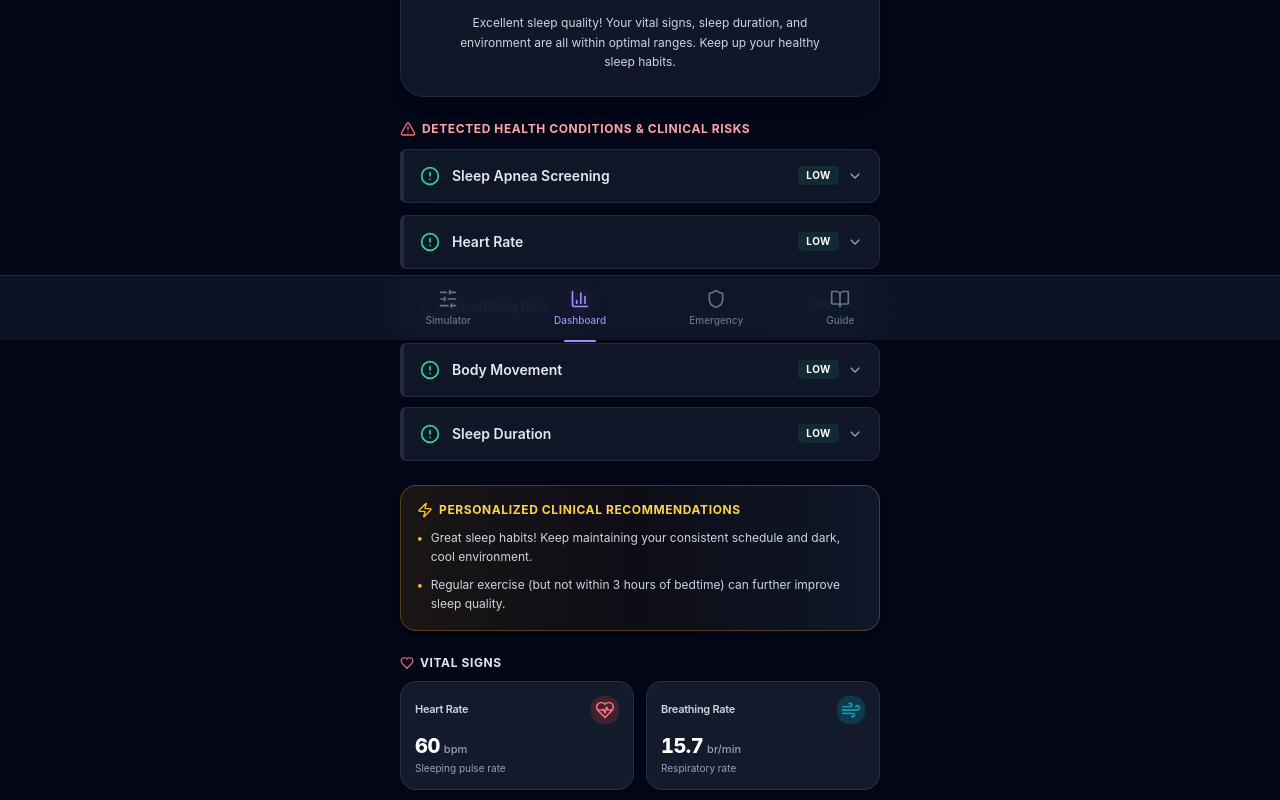
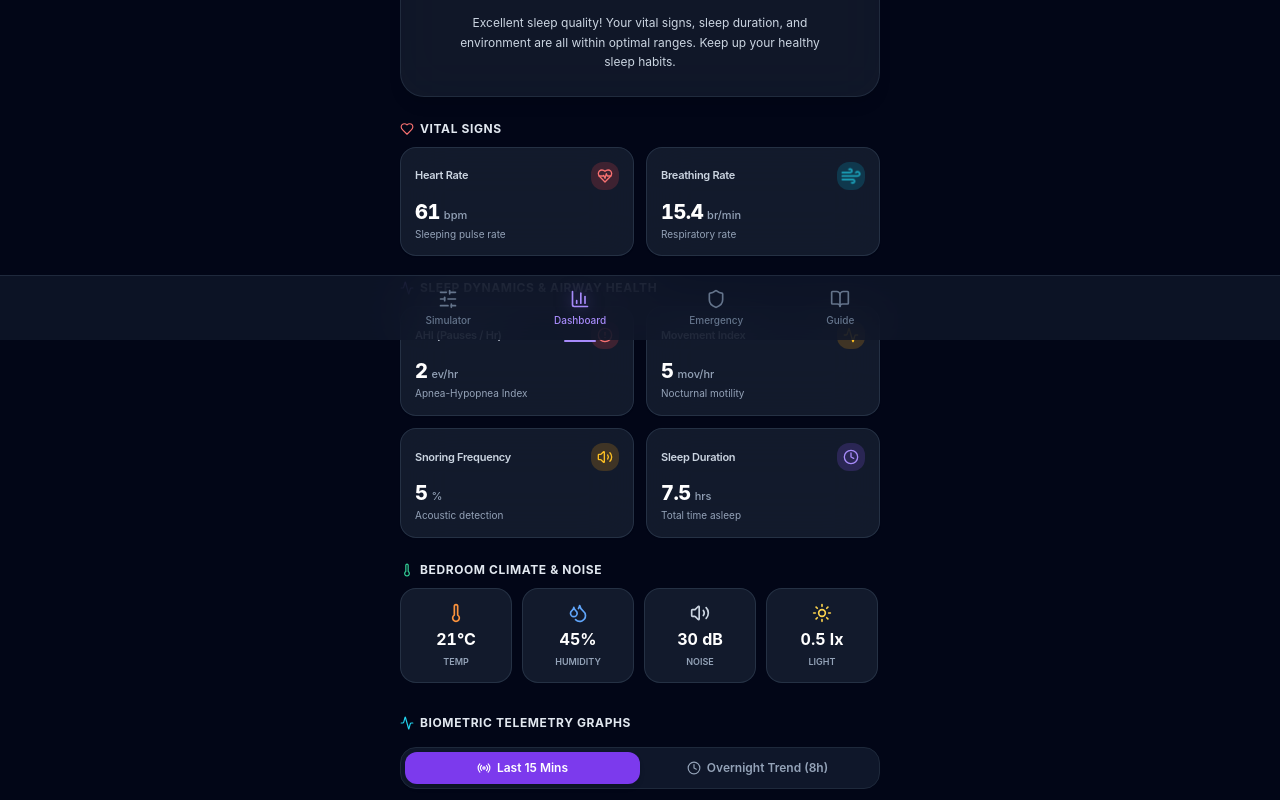
Before and after one commit to MonGZAZA/contactless-sleep-monitor-gui, a React (Vite) app: page /dashboard in a window 1280 px wide. Shown: the part 460-1260 px from the top of the page. Built offline with nearby package versions, Linux system fonts and the light colour scheme.

Commit message:
Only show abnormal conditions and recommendations at top of Dashboard when anomalies are detected

```diff
--- a/src/pages/Dashboard.jsx
+++ b/src/pages/Dashboard.jsx
@@ -125,7 +125,10 @@ export default function Dashboard() {
   const hrChartData = graphMode === 'live' ? liveHrData : sessionHrData;
   const brChartData = graphMode === 'live' ? liveBrData : sessionBrData;
 
-  const hasAbnormalConditions = analysis?.conditions && analysis.conditions.length > 0;
+  // Only strictly abnormal conditions (critical, high, or moderate risk)
+  const abnormalConditions = (analysis?.conditions || []).filter(
+    (c) => c.risk === 'critical' || c.risk === 'high' || c.risk === 'moderate'
+  );
 
   return (
     <div className="space-y-6 animate-fade-in pb-12">
@@ -151,8 +154,8 @@ export default function Dashboard() {
         </p>
       </section>
 
-      {/* TOP SECTION: Detected Conditions & Clinical Risks (If anything is abnormal, shown right at the top!) */}
-      {hasAbnormalConditions ? (
+      {/* ONLY SHOWN IF ABNORMAL: Detected Conditions & Clinical Risks */}
+      {abnormalConditions.length > 0 && (
         <section className="space-y-3 animate-fade-in">
           <h3 className="text-xs font-bold text-red-300 uppercase tracking-wider flex items-center gap-1.5">
             <AlertTriangle className="w-4 h-4 text-red-400 animate-pulse" />
@@ -160,29 +163,21 @@ export default function Dashboard() {
           </h3>
 
           <div className="space-y-2.5">
-            {analysis.conditions
+            {abnormalConditions
               .sort((a, b) => {
-                const riskOrder = { critical: 0, high: 1, moderate: 2, low: 3 };
-                return (riskOrder[a.risk] ?? 4) - (riskOrder[b.risk] ?? 4);
+                const riskOrder = { critical: 0, high: 1, moderate: 2 };
+                return (riskOrder[a.risk] ?? 3) - (riskOrder[b.risk] ?? 3);
               })
               .map((condition) => (
                 <RiskAlert key={condition.id} condition={condition} />
               ))}
           </div>
         </section>
-      ) : (
-        <div className="bg-emerald-500/10 border border-emerald-500/30 rounded-2xl p-3.5 flex items-center gap-3">
-          <CheckCircle2 className="w-5 h-5 text-emerald-400 shrink-0" />
-          <div>
-            <h4 className="text-xs font-bold text-emerald-300">All Metrics Within Healthy Ranges</h4>
-            <p className="text-[10px] text-slate-400">No sleep apnea, arrhythmia, or nocturnal anomalies detected.</p>
-          </div>
-        </div>
       )}
 
-      {/* TOP SECTION: Personalized Clinical Recommendations & AI Guidance */}
-      {analysis?.tips && analysis.tips.length > 0 && (
-        <section className="bg-gradient-to-r from-amber-500/10 via-amber-500/5 to-slate-900 border border-amber-500/30 rounded-2xl p-4 space-y-2.5 shadow-md">
+      {/* ONLY SHOWN IF ABNORMAL: Actionable Clinical Recommendations for Detected Issues */}
+      {abnormalConditions.length > 0 && analysis?.tips && analysis.tips.length > 0 && (
+        <section className="bg-gradient-to-r from-amber-500/10 via-amber-500/5 to-slate-900 border border-amber-500/30 rounded-2xl p-4 space-y-2.5 shadow-md animate-fade-in">
           <h3 className="text-xs font-bold text-amber-300 uppercase tracking-wider flex items-center gap-1.5">
             <Zap className="w-4 h-4 text-amber-400" />
             Personalized Clinical Recommendations
```
